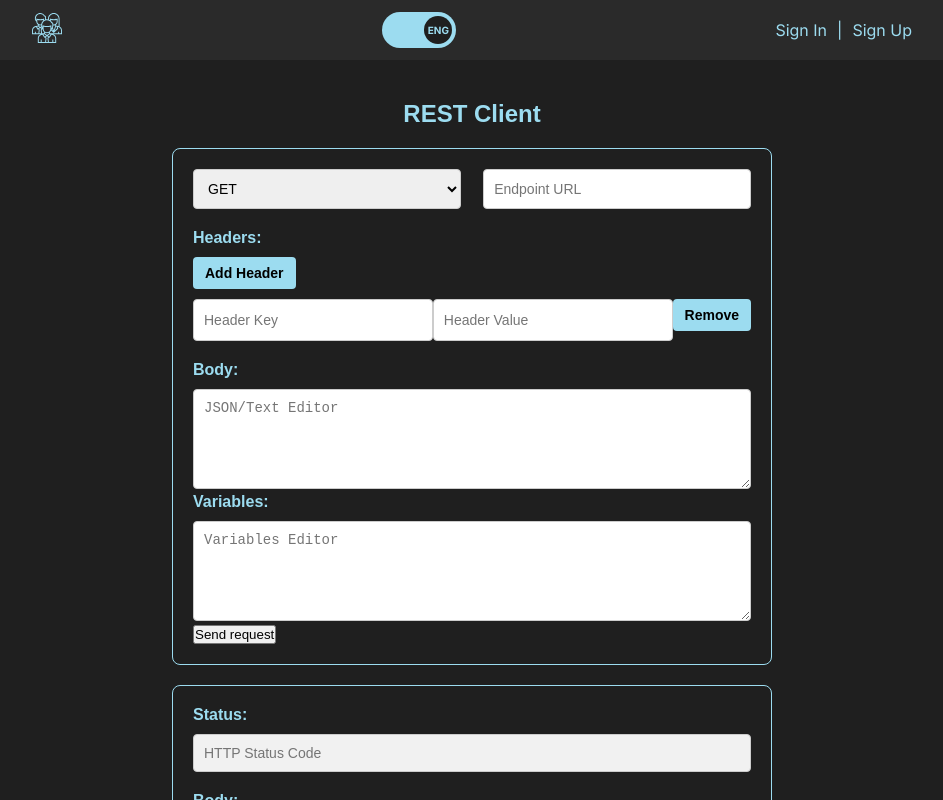
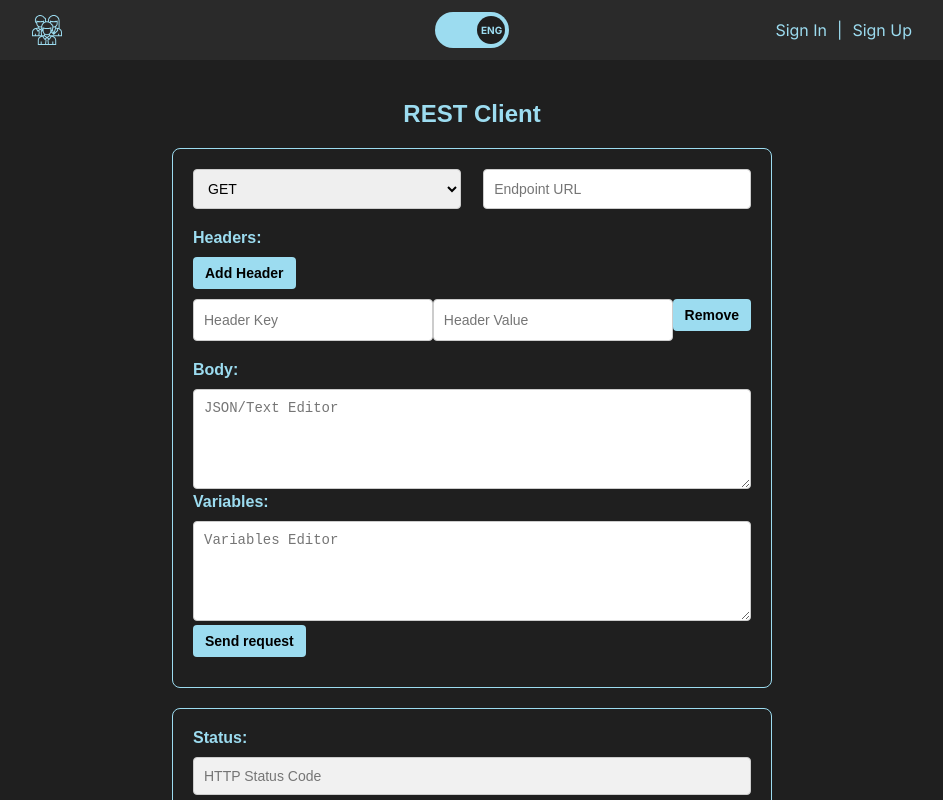
Before and after one commit to gazdamir1/graphiql-app, a Next.js app: page /en/rest-client in a window 1280 px wide. Shown: the top 800 px of the page, without its empty margins (168-1111 px from the left). Built offline with nearby package versions, Linux system fonts and the light colour scheme; no server answers.

Commit message:
fix: update styles, update graphiql query editor

```diff
--- a/src/app/[locale]/globals.scss
+++ b/src/app/[locale]/globals.scss
@@ -96,6 +96,24 @@ a {
   text-decoration: none;
 }
 
+button {
+  display: block;
+  color: black;
+  padding: 8px 12px;
+  margin-bottom: 10px;
+  background-color: var(--text-color);
+  border: none;
+  border-radius: 4px;
+  font-size: 14px;
+  font-weight: bold;
+  cursor: pointer;
+  transition: background-color 0.3s;
+
+  &:hover {
+    background-color: #6dcce9;
+  }
+}
+
 .rootWrapper {
   display: flex;
   flex-direction: column;
--- a/src/app/[locale]/graphiql-client/page.tsx
+++ b/src/app/[locale]/graphiql-client/page.tsx
@@ -46,7 +46,10 @@ const GraphiQL = () => {
     const headersParam = searchParams.get("headers");
 
     if (encodedUrl) setUrl(atob(encodedUrl));
-    if (encodedQuery) setQuery(atob(encodedQuery));
+    if (encodedQuery) {
+      const decodedQuery = atob(encodedQuery).replace(/\\n/g, "\n");
+      setQuery(decodedQuery);
+    }
     if (encodedVariables) setVariables(atob(encodedVariables));
     if (headersParam) {
       try {
--- a/src/components/Header/Header.module.scss
+++ b/src/components/Header/Header.module.scss
@@ -13,12 +13,21 @@
   right: 0;
   z-index: 1000;
 
+  .logoWrapper {
+    display: flex;
+    width: 30%;
+  }
+
   .languageToggle {
     display: flex;
+    justify-content: center;
+    width: 30%;
   }
 
   .signNavigation {
     display: flex;
+    justify-content: flex-end;
+    width: 30%;
     gap: 10px;
 
     .signNav {
--- a/src/components/Header/Header.tsx
+++ b/src/components/Header/Header.tsx
@@ -1,54 +1,54 @@
-"use client"
+"use client";
 
-import { Link } from "@/i18n/routing"
-import styles from "./Header.module.scss"
-import Image from "next/image"
-import LangToggler from "../LangToggler/LangToggler"
-import { useEffect, useState } from "react"
-import { useTranslations } from "next-intl"
+import { Link } from "@/i18n/routing";
+import styles from "./Header.module.scss";
+import Image from "next/image";
+import LangToggler from "../LangToggler/LangToggler";
+import { useEffect, useState } from "react";
+import { useTranslations } from "next-intl";
 
-import { onAuthStateChanged, signOut, User } from "firebase/auth"
-import { auth } from "@/authorization/firebase"
+import { onAuthStateChanged, signOut, User } from "firebase/auth";
+import { auth } from "@/authorization/firebase";
 
 const Header = () => {
-  const t = useTranslations()
-  const [isSticky, setSticky] = useState(false)
-  const [user, setUser] = useState<User | null>(null)
+  const t = useTranslations();
+  const [isSticky, setSticky] = useState(false);
+  const [user, setUser] = useState<User | null>(null);
 
   const handleScroll = () => {
     if (window.scrollY > 10) {
-      setSticky(true)
+      setSticky(true);
     } else {
-      setSticky(false)
+      setSticky(false);
     }
-  }
+  };
 
   useEffect(() => {
-    window.addEventListener("scroll", handleScroll)
+    window.addEventListener("scroll", handleScroll);
 
     const unsubscribe = onAuthStateChanged(auth, (currentUser) => {
-      setUser(currentUser)
-    })
+      setUser(currentUser);
+    });
 
     return () => {
-      window.removeEventListener("scroll", handleScroll)
-      unsubscribe()
-    }
-  }, [])
+      window.removeEventListener("scroll", handleScroll);
+      unsubscribe();
+    };
+  }, []);
 
   const handleLogout = async () => {
     try {
-      await signOut(auth)
-      document.cookie = "authToken=; Max-Age=0; path=/"
-      console.log("User logged out")
+      await signOut(auth);
+      document.cookie = "authToken=; Max-Age=0; path=/";
+      console.log("User logged out");
     } catch (error) {
-      console.error("Error logging out:", error)
+      console.error("Error logging out:", error);
     }
-  }
+  };
 
   return (
     <header className={`${styles.header} ${isSticky ? styles.sticky : ""}`}>
-      <Link href="/">
+      <Link href="/" className={styles.logoWrapper}>
         <Image src="/team-logo.svg" alt="Logo" width={30} height={30} />
       </Link>
 
@@ -74,7 +74,7 @@ const Header = () => {
         )}
       </div>
     </header>
-  )
-}
+  );
+};
 
-export default Header
+export default Header;
--- a/src/components/HttpHeaders/HttpHeaders.module.scss
+++ b/src/components/HttpHeaders/HttpHeaders.module.scss
@@ -7,23 +7,6 @@
     margin-bottom: 10px;
   }
 
-  button {
-    display: block;
-    color: black;
-    padding: 8px 12px;
-    margin-bottom: 10px;
-    background-color: var(--text-color);
-    border: none;
-    border-radius: 4px;
-    font-size: 14px;
-    font-weight: bold;
-    cursor: pointer;
-    transition: background-color 0.3s;
-
-    &:hover {
-      background-color: #6dcce9;
-    }
-  }
   .headerRow {
     display: flex;
     justify-content: space-between;
--- a/src/utils/sendHttpRequest.tsx
+++ b/src/utils/sendHttpRequest.tsx
@@ -27,7 +27,11 @@ export const SendHttpRequest = async ({
 
   try {
     const encodedUrl = encodeBase64(url);
-    const encodedBody = query ? encodeBase64(query) : "";
+    const bodyObject = {
+      query: query || "",
+      variables: variables || {},
+    };
+    const encodedBody = encodeBase64(JSON.stringify(bodyObject));
     const headersQuery = headers
       .map(
         ({ key, value }) =>
```
Also changed, not shown: src/app/[locale]/history/page.tsx (+10 -7 lines).
